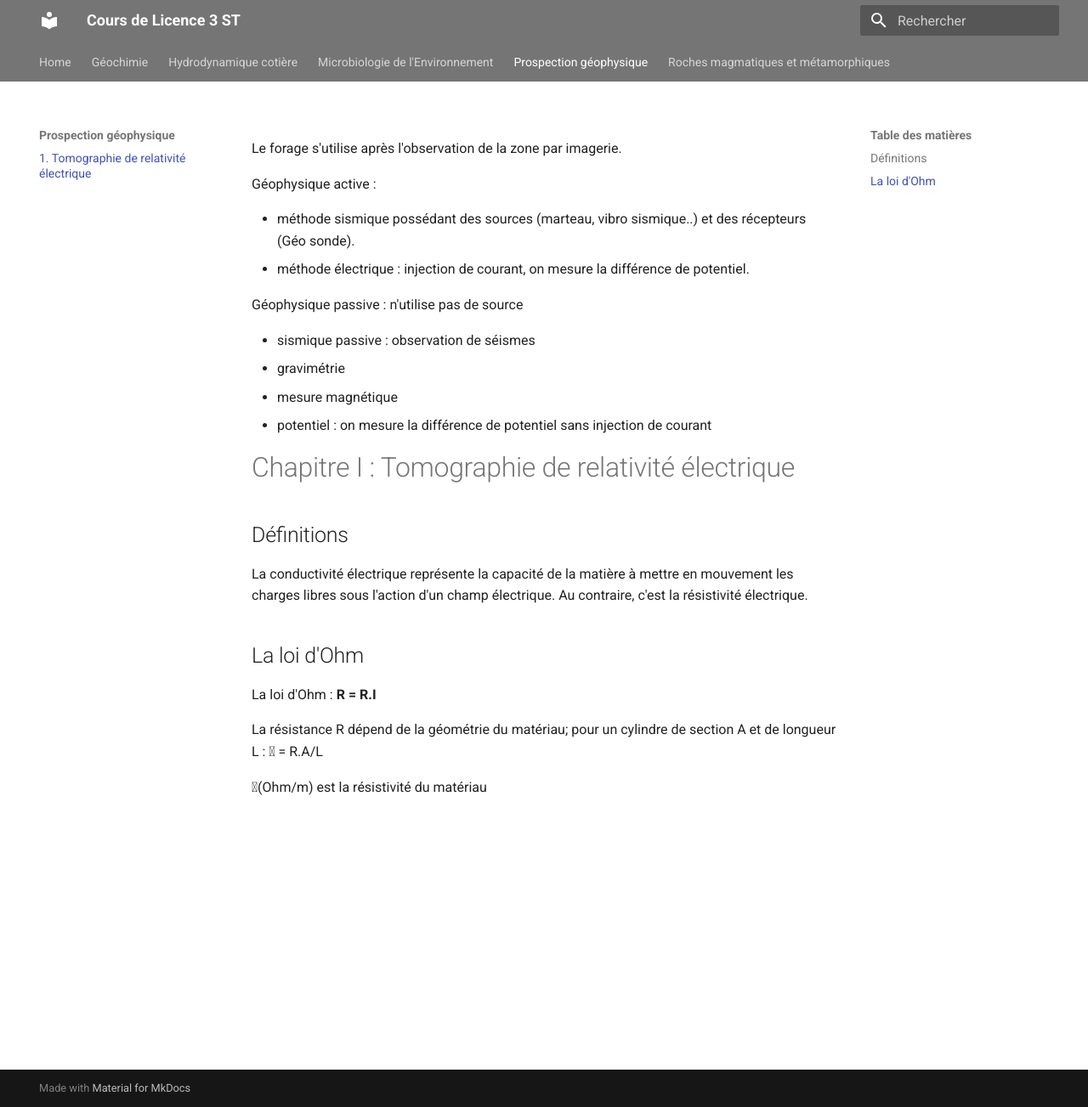
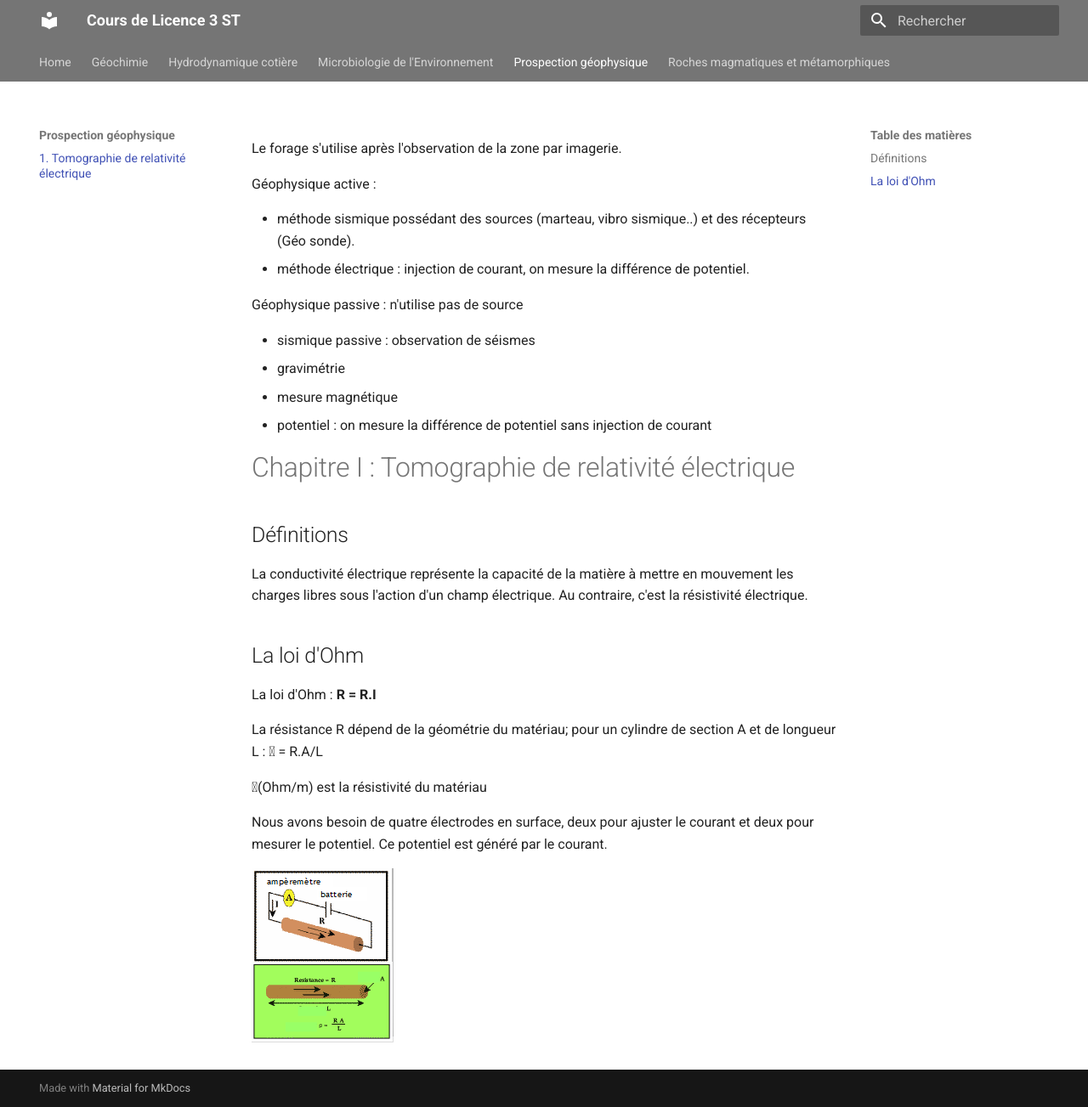
Before and after one commit to Lizeem/L3STcours, an MkDocs documentation site: the page built from Docs/Prospection géophysique/1. Tomographie de relativité électrique.md, in a window 1280 px wide and 1303 px high. Shown: the whole window at 85% size. Built offline with MkDocs 1.6.1 and Material for MkDocs 9.7.7, drawn with Linux system fonts in a browser that asks for light colours.

Commit message:
Update tomographie de relativité électrique

```diff
--- a/Docs/Prospection géophysique/1. Tomographie de relativité électrique.md
+++ b/Docs/Prospection géophysique/1. Tomographie de relativité électrique.md
@@ -25,3 +25,7 @@ La loi d'Ohm : **R = R.I**
 La résistance R dépend de la géométrie du matériau; pour un cylindre de section A et de longueur L :  = R.A/L
 
 (Ohm/m) est la résistivité du matériau
+
+Nous avons besoin de quatre électrodes en surface, deux pour ajuster le courant et deux pour mesurer le potentiel. Ce potentiel est généré par le courant.
+
+![La loi d'Ohm](Images/courant.PNG)
```
Also changed, not shown: Docs/Prospection géophysique/Images/courant.PNG (added).
